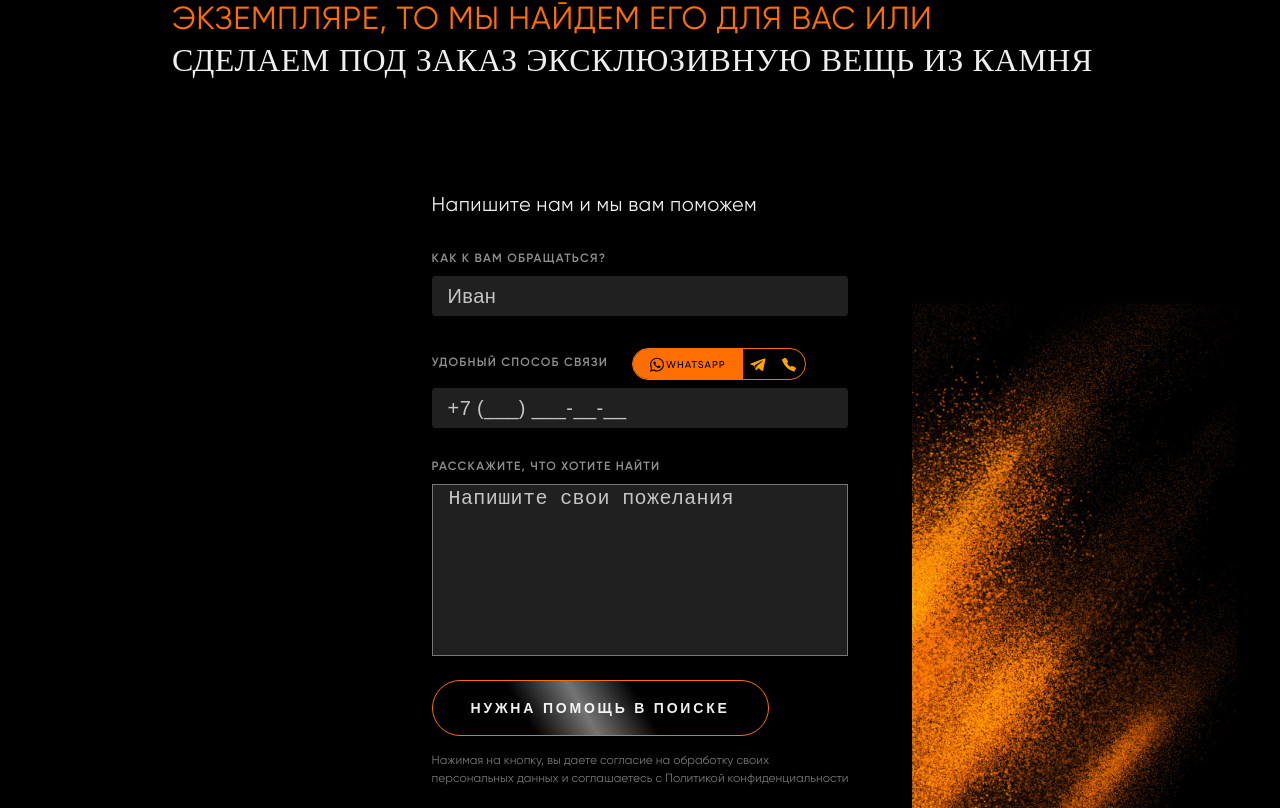
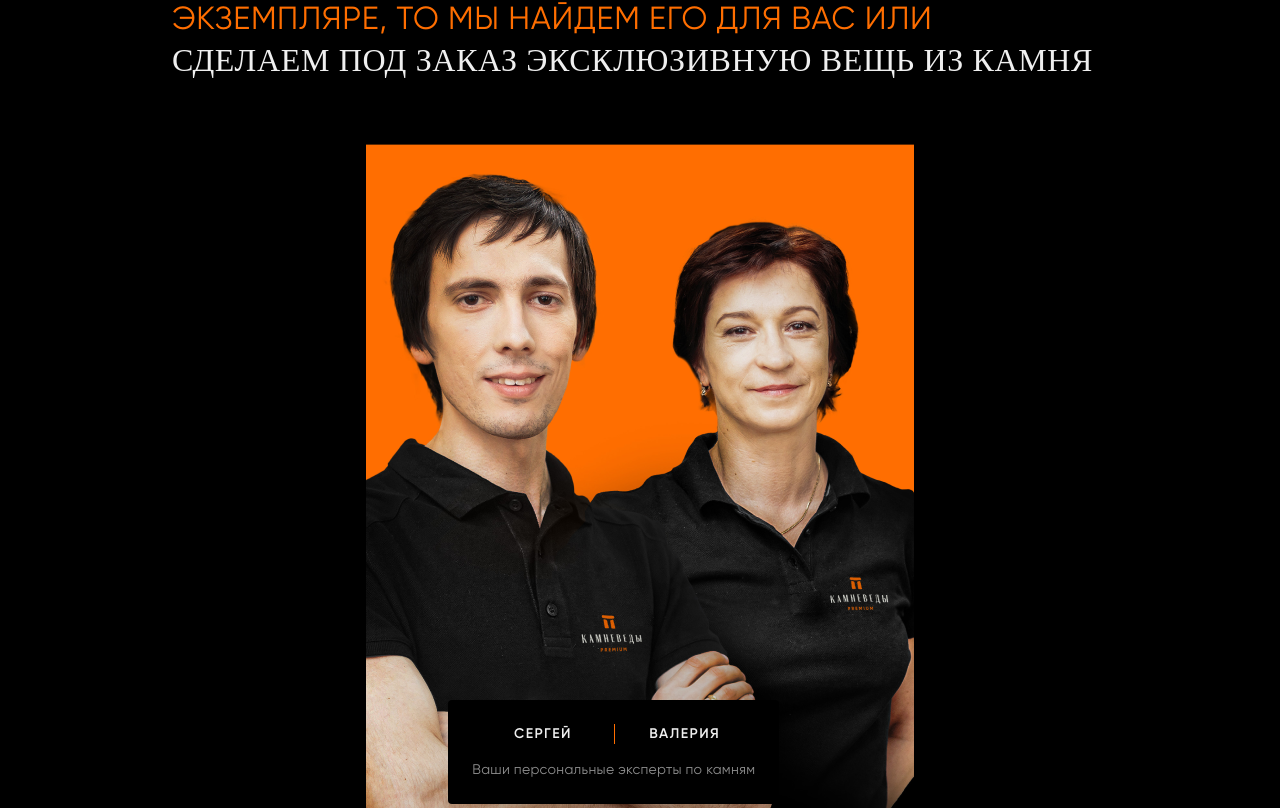
Before and after one commit to sany13372/FrontKamnevedi, a Next.js app: page / in a window 1280 px wide. Shown: the part 2872-3680 px from the top of the page. Built offline with nearby package versions, Linux system fonts and the light colour scheme.

Commit message:
fix:Фикс бага

```diff
--- a/src/components/screens/Main/SectionForm/LeftBlock/LeftBlock.module.scss
+++ b/src/components/screens/Main/SectionForm/LeftBlock/LeftBlock.module.scss
@@ -70,5 +70,7 @@
   display: none;
   @media (max-width: 550px) {
     display: block;
+    min-width: 340px;
+
   }
 }
--- a/src/components/screens/Main/SectionForm/LeftBlock/LeftBlock.tsx
+++ b/src/components/screens/Main/SectionForm/LeftBlock/LeftBlock.tsx
@@ -8,7 +8,7 @@ const LeftBlock: FC = () => {
 
     return (
         <div className={styles.block}>
-            {/*<Image src={Img} className={styles.imgBig} alt={'Картинка'}/>*/}
+            <Image src={Img} className={styles.imgBig} alt={'Картинка'}/>
             <Image className={styles.imgMini} src={Imgmini} alt={'Картинка'}/>
             <div>
                 <div>
```
